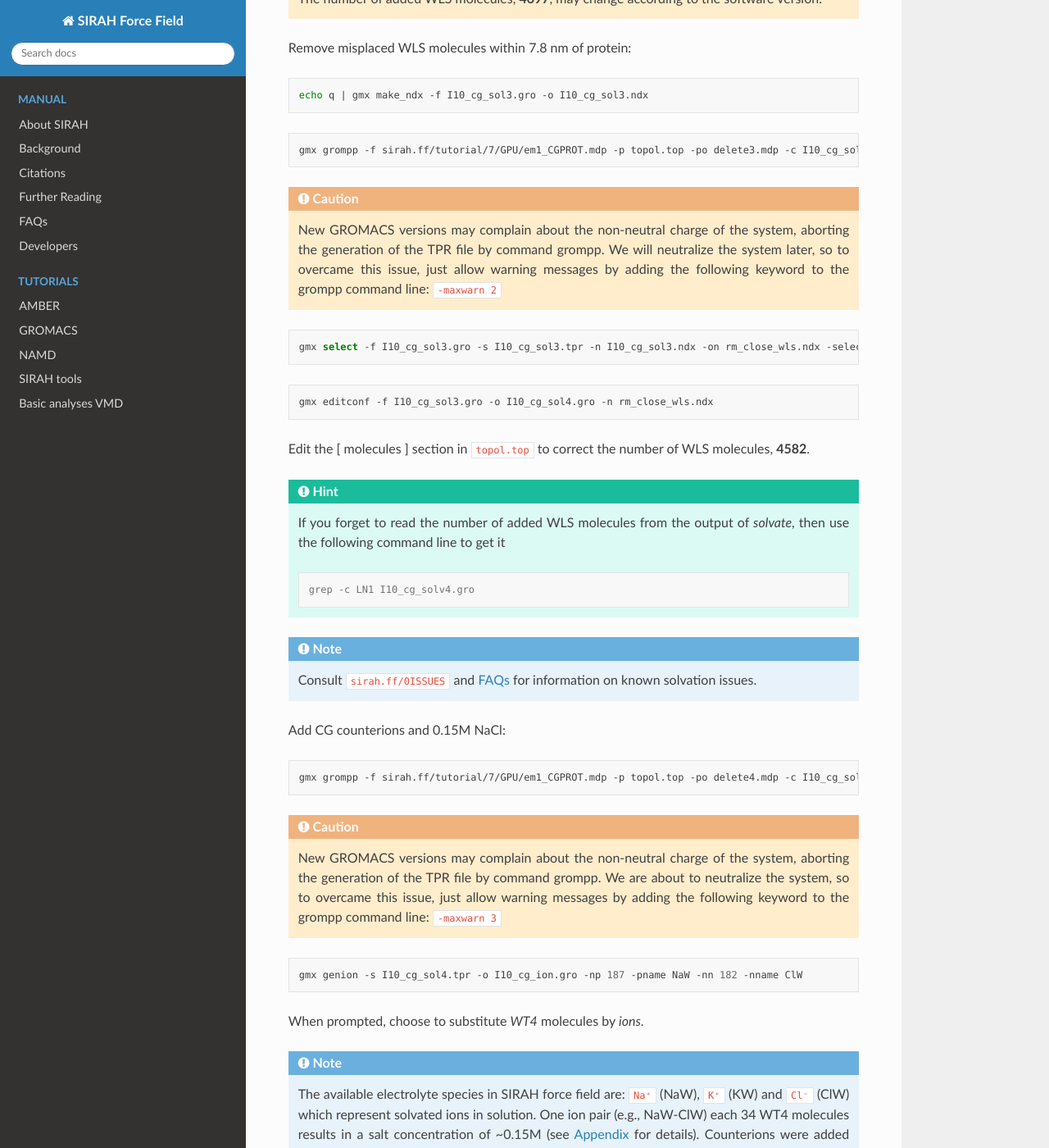
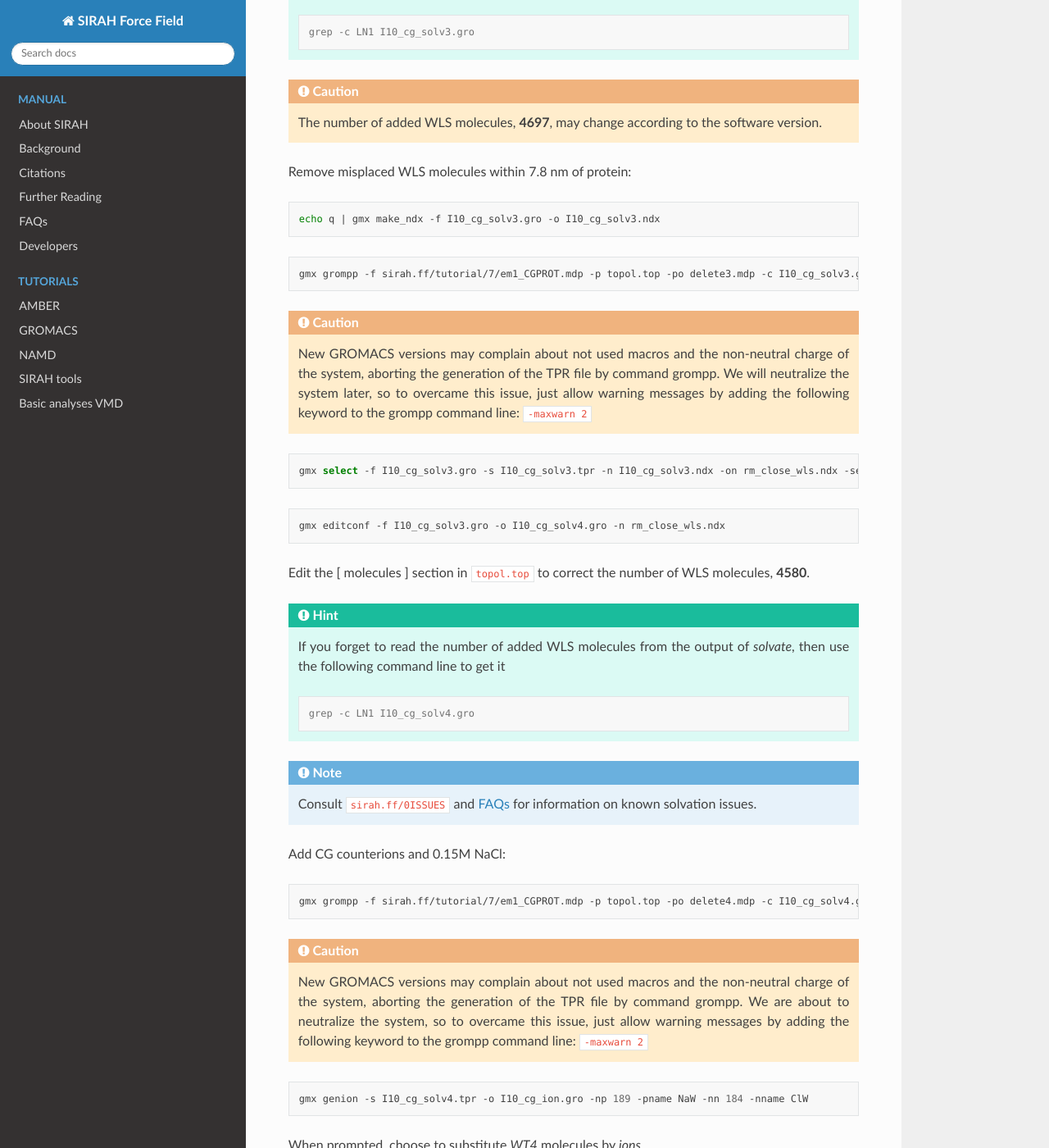
Before and after one commit to SIRAHFF/documentation, a Sphinx documentation site: the page built from docs/source/GROMACS/Tutorial-7.rst, in a window 1280 px wide and 1400 px high, scrolled down 7470 px. Shown: the whole window at 82% size. Built offline with Sphinx 7.4.7 and the Read the Docs theme 2.0.0, drawn with Linux system fonts in a browser that asks for light colours; some of the changed text lies outside the part shown.

Commit message:
Update Background and Gromacs Tutorial 7

```diff
--- a/docs/source/GROMACS/Tutorial-1.rst
+++ b/docs/source/GROMACS/Tutorial-1.rst
@@ -83,7 +83,7 @@
      - Topology with WC restraints
    * - | ; Include Position restraint file
        | #ifdef POSRES
-       | #include "posre.itp"
+       | #include \"posre.itp\"
        | #endif
        |
        |
@@ -91,11 +91,11 @@
 
      - | ; Include Position restraint file
        | #ifdef POSRES
-       | #include "posre.itp"
+       | #include \"posre.itp\"
        | #endif
        |
        | ; Watson-Crick restraints
-       | #include "./sirah.ff/tutorial/1/WC_RST.itp"
+       | #include \"./sirah.ff/tutorial/1/WC_RST.itp\"
 
 
 1.3. Solvate the system
--- a/docs/source/GROMACS/Tutorial-7.rst
+++ b/docs/source/GROMACS/Tutorial-7.rst
@@ -7,7 +7,6 @@
 .. note::
 
 	We strongly advise you to read and complete :ref:`Tutorial 2 <Tutorial 2 G>` and :ref:`Tutorial 3 <Tutorial 3 G>` before starting. We also recommend you to perform the `Umbrella Sampling <htthttp://www.mdtutorials.com/gmx/umbrella/index.html>`__ tutorial of GROMACS to get familiar with pulling simulations parameters.
-
 
 .. important::
 
@@ -66,6 +65,11 @@
 
   See :ref:`Tutorial 3 <Tutorial 3 G>` for cautions while preparing and mapping atomistic proteins to SIRAH.
 
+.. important::
+
+    Check the :ref:`Setting up SIRAH <download gromacs>` section for download and set up details before starting this tutorial.
+    Since this is **Tutorial 7**, remember to replace ``X.X``, the files corresponding to this tutorial can be found in: ``sirah.ff/tutorial/7/``
+
 Map the atomistic structure of the I10 domain to its CG representation:
 
 .. code-block:: bash
@@ -106,7 +110,7 @@
 
 .. note::
 
-  By default charged terminal are used but it is possible to set them neutral with option ``-ter``
+  By default charged terminal are used but it is possible to set them neutral with option ``-ter``.
 
 .. note::
 
@@ -178,7 +182,7 @@
 
 .. hint::
 
-  If you forget to read the number of added WT4 molecules from the output of *solvate*, then use the following command line to get it
+  If you forget to read the number of added WT4 molecules from the output of *solvate*, then use the following command line to get it:
 
   .. code-block:: console
 
@@ -192,30 +196,30 @@
 
 .. code-block:: bash
 
-  echo q | gmx make_ndx -f I10_cg_sol1.gro -o I10_cg_sol1.ndx
+  echo q | gmx make_ndx -f I10_cg_solv1.gro -o I10_cg_solv1.ndx
 
 .. code-block:: bash
 
-  gmx grompp -f sirah.ff/tutorial/7/GPU/em1_CGPROT.mdp -p topol.top -po delete1.mdp -c I10_cg_sol1.gro -o I10_cg_sol1.tpr -maxwarn 2
+  gmx grompp -f sirah.ff/tutorial/7/em1_CGPROT.mdp -p topol.top -po delete1.mdp -c I10_cg_solv1.gro -o I10_cg_solv1.tpr -maxwarn 2
 
 .. caution::
 
-  New GROMACS versions may complain about the non-neutral charge of the system, aborting the generation of the TPR file by command grompp. We will neutralize the system later, so to overcame this issue, just allow warning messages by adding the following keyword to the grompp command line: ``-maxwarn 2``
+  New GROMACS versions may complain about not used macros and the non-neutral charge of the system, aborting the generation of the TPR file by command grompp. We will neutralize the system later, so to overcame these issues, just allow warning messages by adding the following keyword to the grompp command line: ``-maxwarn 2``
 
 .. code-block:: bash
 
-  gmx select -f I10_cg_sol1.gro -s I10_cg_sol1.tpr -n I10_cg_sol1.ndx -on rm_close_wt4.ndx -select 'not (same residue as (resname WT4 and within 0.3 of group Protein))'
+  gmx select -f I10_cg_solv1.gro -s I10_cg_solv1.tpr -n I10_cg_solv1.ndx -on rm_close_wt4.ndx -select 'not (same residue as (resname WT4 and within 0.3 of group Protein))'
 
 .. code-block:: bash
 
-  gmx editconf -f I10_cg_sol1.gro -o I10_cg_sol2.gro -n rm_close_wt4.ndx
+  gmx editconf -f I10_cg_solv1.gro -o I10_cg_solv2.gro -n rm_close_wt4.ndx
 
 
 Edit the [ molecules ] section in ``topol.top`` to correct the number of WT4 molecules, **6261**.
 
 .. hint::
 
-  If you forget to read the number of added WT4 molecules from the output of *solvate*, then use the following command line to get it
+  If you forget to read the number of added WT4 molecules from the output of *solvate*, then use the following command line to get it:
 
   .. code-block:: console
 
@@ -247,7 +251,7 @@
 
 .. code-block:: bash
 
-  gmx solvate -cp I10_cg_box2.gro -cs sirah.ff/wlsbox.gro -o I10_cg_sol3.gro
+  gmx solvate -cp I10_cg_box2.gro -cs sirah.ff/wlsbox.gro -o I10_cg_solv3.gro
 
 .. note::
 
@@ -278,7 +282,7 @@
 
 .. hint::
 
-  If you forget to read the number of added WLS molecules from the output of *solvate*, then use the following command line to get it
+  If you forget to read the number of added WLS molecules from the output of *solvate*, then use the following command line to get it:
 
   .. code-block:: console
 
@@ -292,25 +296,25 @@
 
 .. code-block:: bash
 
-  echo q | gmx make_ndx -f I10_cg_sol3.gro -o I10_cg_sol3.ndx
+  echo q | gmx make_ndx -f I10_cg_solv3.gro -o I10_cg_solv3.ndx
 
 .. code-block:: bash
 
-  gmx grompp -f sirah.ff/tutorial/7/GPU/em1_CGPROT.mdp -p topol.top -po delete3.mdp -c I10_cg_sol3.gro -o I10_cg_sol3.tpr -maxwarn 2
+  gmx grompp -f sirah.ff/tutorial/7/em1_CGPROT.mdp -p topol.top -po delete3.mdp -c I10_cg_solv3.gro -o I10_cg_solv3.tpr -maxwarn 2
 
 .. caution::
 
-  New GROMACS versions may complain about the non-neutral charge of the system, aborting the generation of the TPR file by command grompp. We will neutralize the system later, so to overcame this issue, just allow warning messages by adding the following keyword to the grompp command line: ``-maxwarn 2``
+  New GROMACS versions may complain about not used macros and the non-neutral charge of the system, aborting the generation of the TPR file by command grompp. We will neutralize the system later, so to overcame this issue, just allow warning messages by adding the following keyword to the grompp command line: ``-maxwarn 2``
 
 .. code-block:: bash
 
-  gmx select -f I10_cg_sol3.gro -s I10_cg_sol3.tpr -n I10_cg_sol3.ndx -on rm_close_wls.ndx -select 'not (same residue as (resname WLS and within 7.8 of group Protein))'
+  gmx select -f I10_cg_solv3.gro -s I10_cg_solv3.tpr -n I10_cg_solv3.ndx -on rm_close_wls.ndx -select 'not (same residue as (resname WLS and within 7.8 of group Protein))'
 
 .. code-block:: bash
 
-  gmx editconf -f I10_cg_sol3.gro -o I10_cg_sol4.gro -n rm_close_wls.ndx
+  gmx editconf -f I10_cg_solv3.gro -o I10_cg_solv4.gro -n rm_close_wls.ndx
 
-Edit the [ molecules ] section in ``topol.top`` to correct the number of WLS molecules, **4582**.
+Edit the [ molecules ] section in ``topol.top`` to correct the number of WLS molecules, **4580**.
 
 .. hint::
 
@@ -330,15 +334,15 @@
 
 .. code-block:: bash
 
-  gmx grompp -f sirah.ff/tutorial/7/GPU/em1_CGPROT.mdp -p topol.top -po delete4.mdp -c I10_cg_sol4.gro -o I10_cg_sol4.tpr -maxwarn 3
+  gmx grompp -f sirah.ff/tutorial/7/em1_CGPROT.mdp -p topol.top -po delete4.mdp -c I10_cg_solv4.gro -o I10_cg_solv4.tpr -maxwarn 2
 
 .. caution::
 
-  New GROMACS versions may complain about the non-neutral charge of the system, aborting the generation of the TPR file by command grompp. We are about to neutralize the system, so to overcame this issue, just allow warning messages by adding the following keyword to the grompp command line: ``-maxwarn 3``
+  New GROMACS versions may complain about not used macros and the non-neutral charge of the system, aborting the generation of the TPR file by command grompp. We are about to neutralize the system, so to overcame this issue, just allow warning messages by adding the following keyword to the grompp command line: ``-maxwarn 2``
 
 .. code-block:: bash
 
-  gmx genion -s I10_cg_sol4.tpr -o I10_cg_ion.gro -np 187 -pname NaW -nn 182 -nname ClW
+  gmx genion -s I10_cg_solv4.tpr -o I10_cg_ion.gro -np 189 -pname NaW -nn 184 -nname ClW
 
 When prompted, choose to substitute *WT4* molecules by *ions*.
 
@@ -367,10 +371,10 @@
      - | [ molecules ]
        | ; Compound #mols
        | Protein_chain_A    1
-       | WT4             5892
-       | NaW              187
-       | ClW              182
-       | WLS             4582
+       | WT4             5888
+       | NaW              189
+       | ClW              184
+       | WLS             4580
 
 .. caution::
 
@@ -439,11 +445,11 @@
      - Topology after editing
    * - | ; Include Position restraint file
        | #ifdef POSRES
-       | #include "posre.itp"
+       | #include \"posre.itp\"
        | #endif
 
        | ; Include water topology
-       | #include"../sirah.ff/solv.itp"
+       | #include \"../sirah.ff/solv.itp\"
        |
 
        | #ifdef POSRES_WATER
@@ -463,29 +469,24 @@
        |
        |
 
-       |
-       |
-       |
-       |
-
 
      - | ; Include Position restraint file
        | #ifdef POSRES
-       | #include "posre.itp"
+       | #include \"posre.itp\"
        | #endif
 
        | ; Backbone restraints
        | #ifdef GN_GO
-       | #include "bkbres.itp"
+       | #include \"bkbres.itp\"
        | #endif
 
        | ; Backbone soft restrains
        | #ifdef GN_GO_SOFT
-       | #include "bkbres_soft.itp"
+       | #include \"bkbres_soft.itp\"
        | #endif
 
        | ; Include water topology
-       | #include"../sirah.ff/solv.itp"
+       | #include \"../sirah.ff/solv.itp\"
 
        | #ifdef POSRES_WATER
        | ; Position restraint for each water oxygen
@@ -506,9 +503,9 @@
 
 .. important::
 
-  By default in this tutorial we will use input files for GROMACS on GPU (``sirah.ff/tutorial/7/GPU``).
+  By default in this tutorial we will use input files for GROMACS on GPU (``sirah.ff/tutorial/7/``).
 
-The folder ``sirah.ff/tutorial/7/GPU/`` contains typical input files for energy minimization (``em1_CGPROT.mdp``, ``em2_CGPROT.mdp``, and ``em3_CGPROT.mdp``), equilibration (``eq1_CGPROT.mdp`` and ``eq2_CGPROT.mdp``), production (``md_CGPROT.mdp``) and SMD (``SMD_Force_CGPROT.mdp`` and ``SMD_Velocity_CGPROT.mdp``) runs. Please check carefully the input flags therein.
+The folder ``sirah.ff/tutorial/7/`` contains typical input files for energy minimization (``em1_CGPROT.mdp``, ``em2_CGPROT.mdp``, and ``em3_CGPROT.mdp``), equilibration (``eq1_CGPROT.mdp`` and ``eq2_CGPROT.mdp``), production (``md_CGPROT.mdp``) and SMD (``SMD_Force_CGPROT.mdp`` and ``SMD_Velocity_CGPROT.mdp``) runs. Please check carefully the input flags therein.
 
 Make a new folder for the run:
 
@@ -516,11 +513,11 @@
 
   mkdir run; cd run
 
-**Energy Minimization of side chains by restraining the backbone and Sirah-solvent**:
+**Energy Minimization of side chains and Sirah-solvent by restraining the backbone**:
 
 .. code-block:: bash
 
-  gmx grompp -f ../sirah.ff/tutorial/7/GPU/em1_CGPROT.mdp -p ../topol.top -po em1.mdp -n ../I10_cg_ion.ndx -c ../I10_cg_ion.gro -r ../I10_cg_ion.gro -o I10_cg_em1.tpr
+  gmx grompp -f ../sirah.ff/tutorial/7/em1_CGPROT.mdp -p ../topol.top -po em1.mdp -n ../I10_cg_ion.ndx -c ../I10_cg_ion.gro -r ../I10_cg_ion.gro -o I10_cg_em1.tpr
 
 .. code-block:: bash
 
@@ -530,7 +527,7 @@
 
 .. code-block:: bash
 
-  gmx grompp -f ../sirah.ff/tutorial/7/GPU/em2_CGPROT.mdp -p ../topol.top -po em2.mdp -n ../I10_cg_ion.ndx -c I10_cg_em1.gro -o I10_cg_em2.tpr
+  gmx grompp -f ../sirah.ff/tutorial/7/em2_CGPROT.mdp -p ../topol.top -po em2.mdp -n ../I10_cg_ion.ndx -c I10_cg_em1.gro -r I10_cg_em1.gro -o I10_cg_em2.tpr
 
 .. code-block:: bash
 
@@ -540,7 +537,7 @@
 
 .. code-block:: bash
 
-  gmx grompp -f ../sirah.ff/tutorial/7/GPU/em3_CGPROT.mdp -p ../topol.top -po em3.mdp -n ../I10_cg_ion.ndx -c I10_cg_em2.gro -o I10_cg_em3.tpr
+  gmx grompp -f ../sirah.ff/tutorial/7/em3_CGPROT.mdp -p ../topol.top -po em3.mdp -n ../I10_cg_ion.ndx -c I10_cg_em2.gro -o I10_cg_em3.tpr
 
 .. code-block:: bash
 
@@ -550,7 +547,7 @@
 
 .. code-block:: bash
 
-  gmx grompp -f ../sirah.ff/tutorial/7/GPU/eq1_CGPROT.mdp -p ../topol.top -po eq1.mdp -n ./I10_cg_ion.ndx -c I10_cg_em2.gro -r I10_cg_em2.gro -o I10_cg_eq1.tpr
+  gmx grompp -f ../sirah.ff/tutorial/7/eq1_CGPROT.mdp -p ../topol.top -po eq1.mdp -n ../I10_cg_ion.ndx -c I10_cg_em2.gro -r I10_cg_em2.gro -o I10_cg_eq1.tpr
 
 .. code-block:: bash
 
@@ -560,7 +557,7 @@
 
 .. code-block:: bash
 
-  gmx grompp -f ../sirah.ff/tutorial/7/GPU/eq2_CGPROT.mdp -p ../topol.top -po eq2.mdp -n ../I10_cg_ion.ndx -c I10_cg_eq1.gro -r I10_cg_eq1.gro -o I10_cg_eq2.tpr
+  gmx grompp -f ../sirah.ff/tutorial/7/eq2_CGPROT.mdp -p ../topol.top -po eq2.mdp -n ../I10_cg_ion.ndx -c I10_cg_eq1.gro -r I10_cg_eq1.gro -o I10_cg_eq2.tpr
 
 .. code-block:: bash
 
@@ -592,7 +589,7 @@
 
 .. code-block:: bash
 
-  gmx grompp -f ../sirah.ff/tutorial/7/GPU/SMD_Force_CGPROT.mdp -p ../topol.top -po md.mdp -n ../I10_cg_ion_pull.ndx -c I10_cg_eq2.gro -o I10_cg_SMD_F.tpr
+  gmx grompp -f ../sirah.ff/tutorial/7/SMD_Force_CGPROT.mdp -p ../topol.top -po md.mdp -n ../I10_cg_ion_pull.ndx -c I10_cg_eq2.gro -o I10_cg_SMD_F.tpr
 
 .. code-block:: bash
 
@@ -602,7 +599,7 @@
 
 .. code-block:: bash
 
-  gmx grompp -f ../sirah.ff/tutorial/7/GPU/SMD_Velocity_CGPROT.mdp -p ../topol.top -po md.mdp -n ../I10_cg_ion_pull.ndx -c I10_cg_eq2.gro -o I10_cg_SMD_V.tpr
+  gmx grompp -f ../sirah.ff/tutorial/7/SMD_Velocity_CGPROT.mdp -p ../topol.top -po md.mdp -n ../I10_cg_ion_pull.ndx -c I10_cg_eq2.gro -o I10_cg_SMD_V.tpr
 
 .. code-block:: bash
 
@@ -616,7 +613,7 @@
 
   .. code-block:: bash
 
-    gmx grompp -f ../sirah.ff/tutorial/7/GPU/md_CGPROT.mdp -p ../topol.top -po md.mdp -n ../I10_cg_ion.ndx -c I10_cg_eq2.gro -o I10_cg_md.tpr
+    gmx grompp -f ../sirah.ff/tutorial/7/md_CGPROT.mdp -p ../topol.top -po md.mdp -n ../I10_cg_ion.ndx -c I10_cg_eq2.gro -o I10_cg_md.tpr
 
   .. code-block:: bash
 
```
Also changed, not shown: other parts of docs/source/GROMACS/Tutorial-7.rst (+8 -10 lines), docs/source/Background SIRAH.rst (+3 -15 lines), docs/source/Background SIRAH_complete.rst (deleted, +0 -266 lines), docs/source/GROMACS/Tutorial-2.rst (+4 -4 lines), docs/source/GROMACS/Tutorial-3.rst (+4 -82 lines), docs/source/GROMACS/Tutorial-6.rst (+6 -6 lines), 1 other file.
